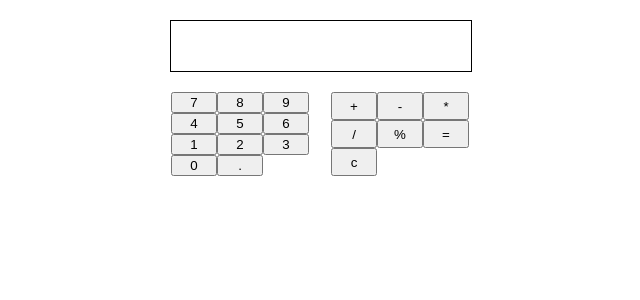
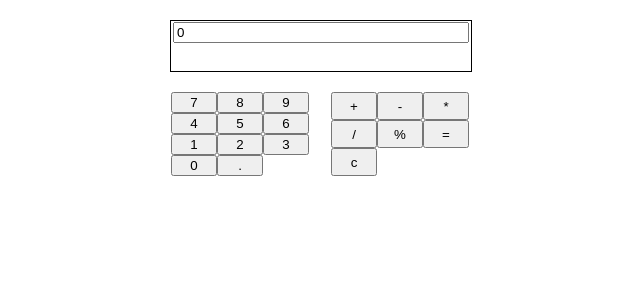
Before and after one commit to vernigora2k/react-calculator, a React (Create React App) app: page / in a window 1280 px wide. Shown: the top 300 px of the page, without its empty margins (319-959 px from the left). Built offline with nearby package versions, Linux system fonts and the light colour scheme.

Commit message:
v1.0.1temp

```diff
--- a/src/App.js
+++ b/src/App.js
@@ -2,11 +2,14 @@ import React from 'react';
 import './App.css';
 import Display from './Display/Display'
 import Buttons from './Buttons/Buttons'
+import { useState } from 'react'
 
 function App() {
+  const [currentNumber, setCurrentNumber] = useState(0)
+
   return (
     <div className="App">
-      <Display/>
+      <Display currentNumber={ currentNumber }/>
       <Buttons/>
     </div>
   );
--- a/src/Display/Display.css
+++ b/src/Display/Display.css
@@ -4,3 +4,7 @@
     border: 1px solid black;
     margin-top: 20px;
 }
+
+.display__input {
+    width: 96%;
+}
--- a/src/Display/Display.js
+++ b/src/Display/Display.js
@@ -1,10 +1,14 @@
 import React from 'react'
 import './Display.css'
 
-export default function Display() {
+export default function Display({ currentNumber }) {
     return (
         <div className='display'>
+            <form className='dispalay__form'>
+                <input className='display__input' value={currentNumber}>
 
+                </input>
+            </form>
         </div>
     )
 }
```
